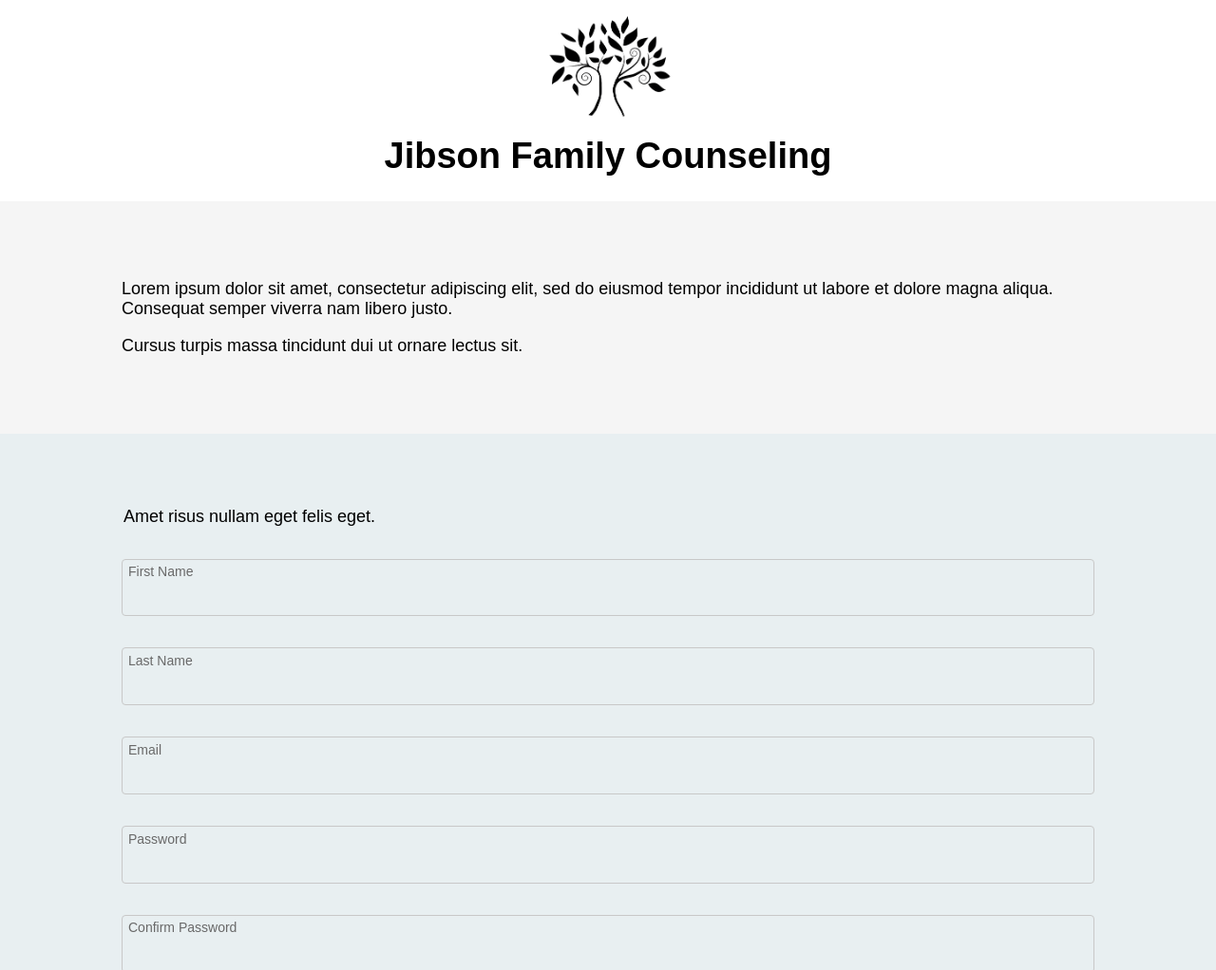
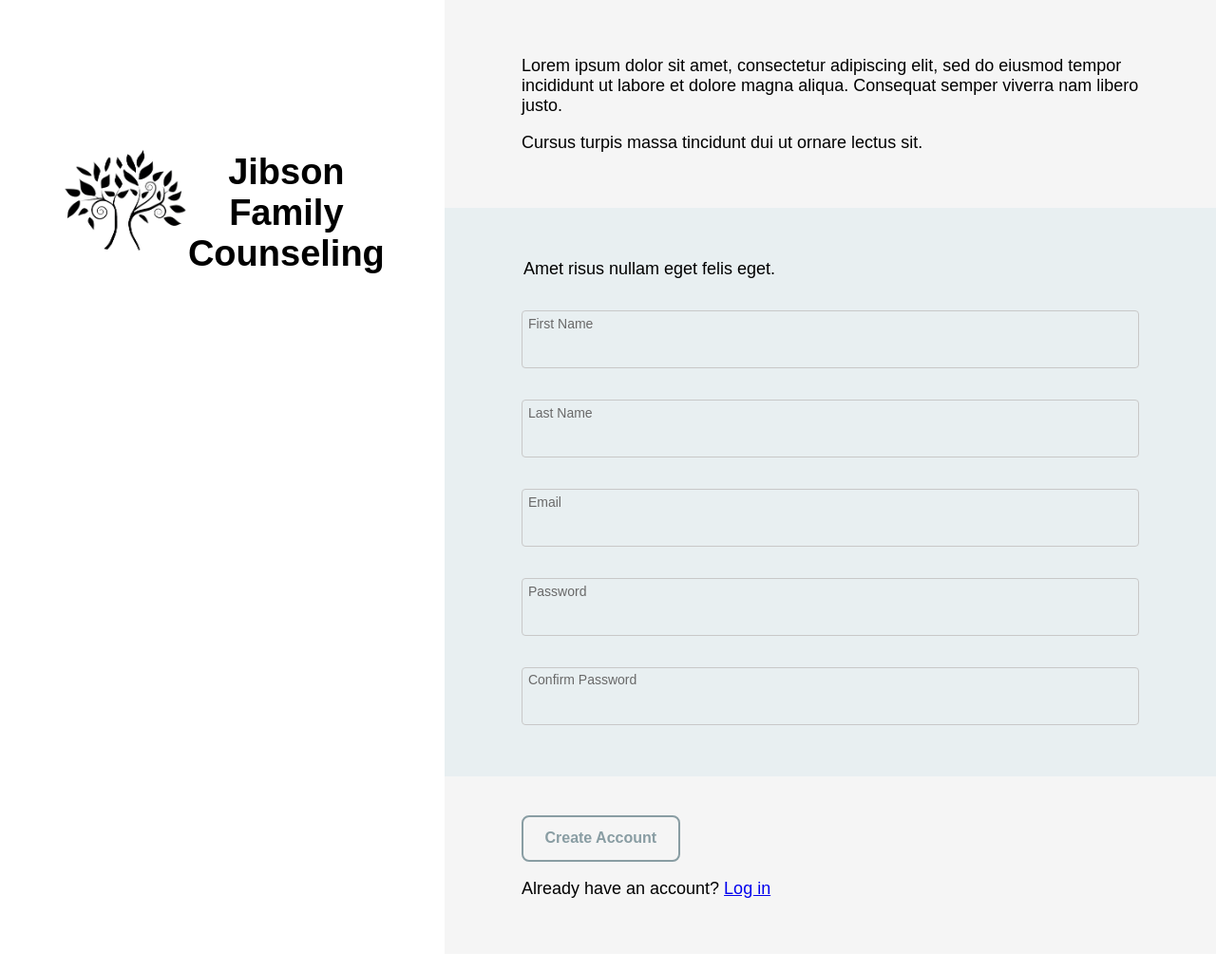
Before and after one commit to blainefreestone/sign-up-form, a plain HTML site: page index.html in a window 1280 px wide. Shown: the top 1022 px of the page at 95% size. Drawn offline with Linux system fonts and the light colour scheme.

Commit message:
Media query for large screen added. Changed layout to two sides if large screen detected. Items positioned correctly in the header for large screens.

```diff
--- a/index.html
+++ b/index.html
@@ -12,6 +12,7 @@
         <img src="./images/logo.webp">
         <h1>Jibson Family Counseling</h1>
     </div>
+    <div class="right-side">
         <div class="information">
             <div>Lorem ipsum dolor sit amet, consectetur adipiscing elit, sed do eiusmod tempor incididunt ut labore et dolore magna aliqua. Consequat semper viverra nam libero justo.</div>
             <div>Cursus turpis massa tincidunt dui ut ornare lectus sit.</div>
@@ -41,11 +42,12 @@
             </div>
         </form>
         <div class="information">
-        <button type="submit" for="sign-up-form">Create Account</button>
+            <button type="submit" form="sign-up-form">Create Account</button>
             <div>
                 Already have an account?
                 <a href="./index.html">Log in</a>
             </div>
         </div>
+    </div>
 </body>
 </html>
--- a/styles.css
+++ b/styles.css
@@ -43,15 +43,27 @@ body {
 }
 
 .information button {
-    background-color: rgb(137, 157, 163);
-    border: none;
+    background-color: whitesmoke;
+    border: solid 2.5px rgb(137, 157, 163);
     border-radius: 8px;
 
     font-size: 16px;
     font-weight: bold;
+    color: rgb(137, 157, 163);
+
+    padding: .75rem 1.25rem;
+}
+
+.information button:hover {
+    background-color: rgb(137, 157, 163);
     color: whitesmoke;
 
-    padding: .75rem 1.25rem;
+    cursor: pointer;
+}
+
+.information button:active {
+    padding: .7rem 1.2rem;
+    margin: .05rem .05rem;
 }
 
 #sign-up-form {
@@ -92,3 +104,30 @@ body {
 #sign-up-form input:focus {
     border: solid 1px dimgray;
 }
+
+@media only screen and (min-width: 700px) {
+    body {
+      display: flex;
+      flex-direction: row;
+      align-items: flex-start;
+    }
+
+    .header {
+        display: flex;
+        flex-direction: row;
+        justify-content: center;
+
+        padding: 20vh 0;
+        width: 60%;
+    }
+
+    .header h1 {
+        flex: 0;
+        width: 60%;
+    }
+
+    .header img {
+        position: relative;
+        bottom: 25px;
+    }
+}
```
Lines whose indentation alone changed are shown as unchanged.
